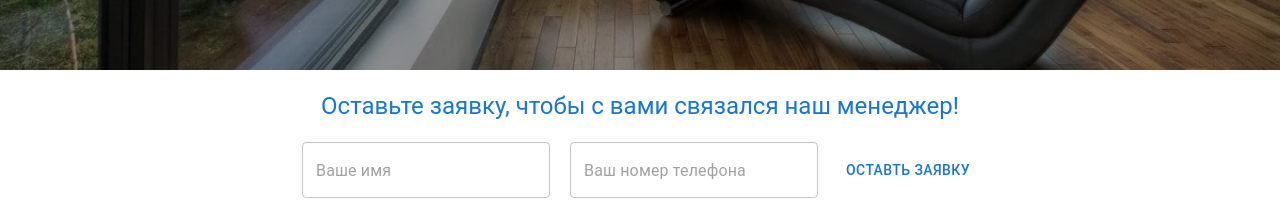
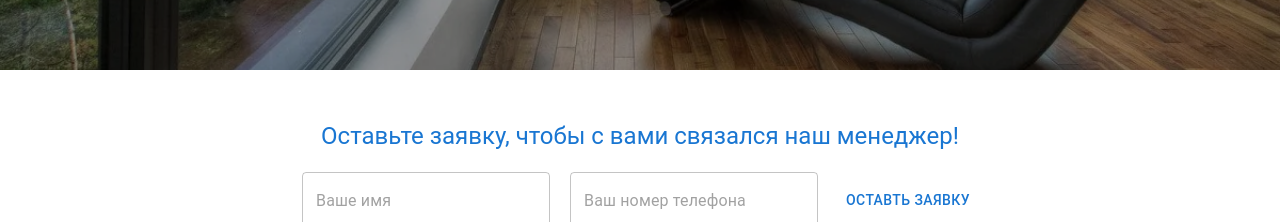
Before and after one commit to MaxatDzhetenbayev/plastic-window, a React (Vite) app: page / in a window 1280 px wide. Shown: the part 730-952 px from the top of the page. Built offline with nearby package versions, Linux system fonts and the light colour scheme; no server answers.

Commit message:
chnage: Внутренние отступы для виджета

```diff
--- a/src/widgets/submit-form/ui/SubmitForm.jsx
+++ b/src/widgets/submit-form/ui/SubmitForm.jsx
@@ -23,7 +23,7 @@ export const SubmitForm = () => {
           display: "flex",
           flexDirection: "column",
           alignItems: "center",
-          padding: "20px 0",
+          padding: "50px 0",
           gap: "20px",
         }}
       >
```
